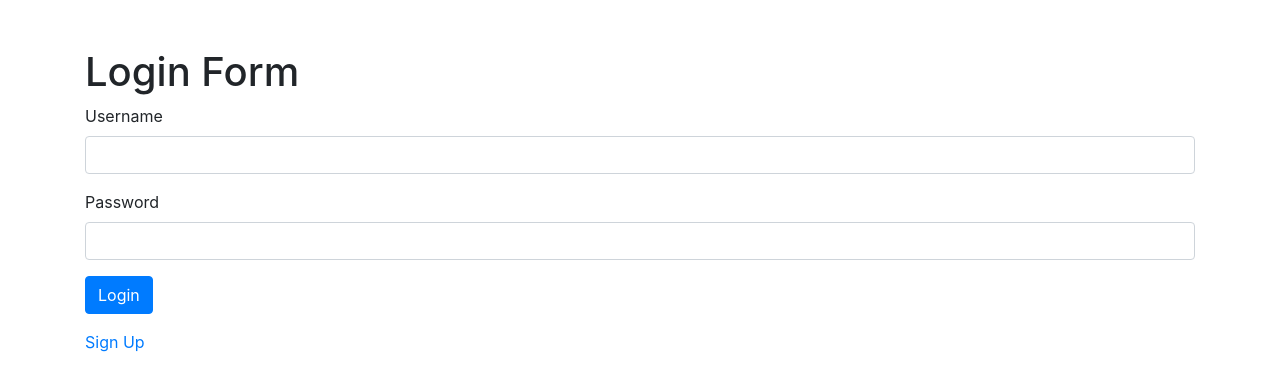
After one commit to andrewtdunn/aws1.1_document-processor, a Flask app: page /login in a window 1280 px wide. The commit adds this page. Shown: the top 391 px of the page. Run offline with Flask 3, Linux system fonts and the light colour scheme; some libraries are stand-ins or nearby versions.

Commit message:
add login/signup page

```diff
--- a/src/docunosis/app.py
+++ b/src/docunosis/app.py
@@ -1,15 +1,28 @@
-from flask import Flask, render_template, request, redirect, url_for, jsonify
+from flask import Flask, render_template, request, redirect, url_for, jsonify, session
+from flask_login import LoginManager, login_required, current_user, login_user, logout_user
 import boto3
 from boto3.dynamodb.conditions import Key
 import uuid
 import datetime
 import os
+import secrets
+from flask_wtf import FlaskForm
+from wtforms import StringField, PasswordField, SubmitField
+from wtforms import StringField
+from wtforms.validators import DataRequired
 
 from dotenv import load_dotenv
 from werkzeug.utils import secure_filename
+from flask_login import LoginManager
 load_dotenv() # This loads the variables from .env
 
+
 app = Flask(__name__)
+
+
+app.secret_key = secrets.token_hex()
+login_manager = LoginManager()
+login_manager.init_app(app)
 
 BUCKET_NAME = "datajammers-blog-images"
 TABLE_NAME = "BlogPosts"
@@ -18,11 +31,74 @@ TABLE_NAME = "BlogPosts"
 dynamodb = boto3.resource('dynamodb', region_name='us-east-1')
 table = dynamodb.Table(TABLE_NAME)
 
+class LoginForm(FlaskForm):
+    username = StringField('Username')
+    password = PasswordField('Password')
+    submit = SubmitField('Submit')
+
+@login_manager.user_loader
+def load_user(user_id):
+    return User.get(user_id)
+
 @app.route("/healthy", methods=["GET"])
 def healthy():
     return jsonify({"status": "OK"}), 200
 
+@login_manager.unauthorized_handler
+def unauthorized():
+    if request.blueprint == 'api':
+        abort(HTTPStatus.UNAUTHORIZED)
+    return redirect(url_for('login'))
+
+@app.route('/login', methods=['GET', 'POST'])
+def login():
+    # Here we use a class of some kind to represent and validate our
+    # client-side form data. For example, WTForms is a library that will
+    # handle this for us, and we use a custom LoginForm to validate.
+    form = LoginForm()
+    if form.validate_on_submit():
+        # Login and validate the user.
+        # user should be an instance of your `User` class
+        login_user(user)
+
+        flask.flash('Logged in successfully.')
+
+        next = flask.request.args.get('next')
+        # url_has_allowed_host_and_scheme should check if the url is safe
+        # for redirects, meaning it matches the request host.
+        # See Django's url_has_allowed_host_and_scheme for an example.
+        if not url_has_allowed_host_and_scheme(next, request.host):
+            return flask.abort(400)
+
+        return flask.redirect(next or flask.url_for('index'))
+    return render_template('login.html')
+
+@app.route('/signup', methods=['GET', 'POST'])
+def signup():
+    # Here we use a class of some kind to represent and validate our
+    # client-side form data. For example, WTForms is a library that will
+    # handle this for us, and we use a custom LoginForm to validate.
+    form = LoginForm()
+    if form.validate_on_submit():
+        # Login and validate the user.
+        # user should be an instance of your `User` class
+        login_user(user)
+
+        flask.flash('Signed Up successfully.')
+
+        next = flask.request.args.get('next')
+        # url_has_allowed_host_and_scheme should check if the url is safe
+        # for redirects, meaning it matches the request host.
+        # See Django's url_has_allowed_host_and_scheme for an example.
+        if not url_has_allowed_host_and_scheme(next, request.host):
+            return flask.abort(400)
+
+        return flask.redirect(next or flask.url_for('index'))
+    return render_template('signup.html')
+
+
 @app.route('/')
+@login_required
 def index():
   # Get all blog posts from DynamoDB
   response = table.scan()
@@ -34,6 +110,7 @@ def index():
   return render_template('index.html', posts=blog_posts)
 
 @app.route('/post/<id>')
+@login_required
 def post(id):
   response = table.query(
       KeyConditionExpression=Key('post_id').eq(id)
@@ -41,11 +118,10 @@ def post(id):
   return render_template('post.html', post=response['Items'][0])
 
 @app.route('/create', methods=['GET', 'POST'])
+@login_required
 def create():
     if request.method == 'POST':
-      # Generate a unique ID for the post
       post_id = str(uuid.uuid4())
-      # Get form data
       title = request.form['title']
       content = request.form['content']
       author = request.form.get('author', 'Anonymous')
@@ -84,5 +160,11 @@ def create():
 
     return render_template('create.html')
 
+@app.route("/logout")
+@login_required
+def logout():
+    logout_user()
+    return redirect(somewhere)
+
 if __name__ == '__main__':
     app.run(host="0.0.0.0", debug=False)
--- a/src/docunosis/templates/base.html
+++ b/src/docunosis/templates/base.html
@@ -10,7 +10,7 @@
     />
   </head>
   <body>
-    <div class="contaner"></div>
+    <div class="container">{% block content %}{% endblock %}</div>
     <script src="https://code.jquery.com/jquery-3.5.1.slim.min.js"></script>
     <script src="https://cdn.jsdelivr.net/npm/@popperjs/core@2.0.5/dist/umd/popper.min.js"></script>
     <script src="https://stackpath.bootstrapcdn.com/bootstrap/4.5.2/js/bootstrap.min.js"></script>
--- /dev/null
+++ b/src/docunosis/templates/login.html
@@ -0,0 +1,23 @@
+{% extends "base.html" %} {% block content %}
+<h1 class="mt-5">Login Form</h2>
+<form method="POST" action="/login">
+
+  <div class="form-group">
+    <label for="username">Username</label>
+    <input type="text" class="form-control" id="username" name="username" required />
+  </div>
+  <div class="form-group">
+    <label for="password">Password</label>
+    <input type="password" class="form-control" id="password" name="password" required />
+  </div>
+  <div class="form-group">
+    <input
+      type="submit"
+      name="submit"
+      value="Login"
+      class="btn btn-primary"
+    />
+  </div>
+</form>
+<p><a class="link-opacity-75 text-decoration-none" href="/signup">Sign Up</a></p>
+{% endblock %}
```
Also changed, not shown: src/docunosis/requirements.txt (+17 -18 lines), src/docunosis/templates/create.html (+4 -33 lines), src/docunosis/templates/index.html (+3 -23 lines), src/docunosis/templates/post.html (+3 -18 lines), src/docunosis/templates/signup.html (added, +23 -0 lines).
